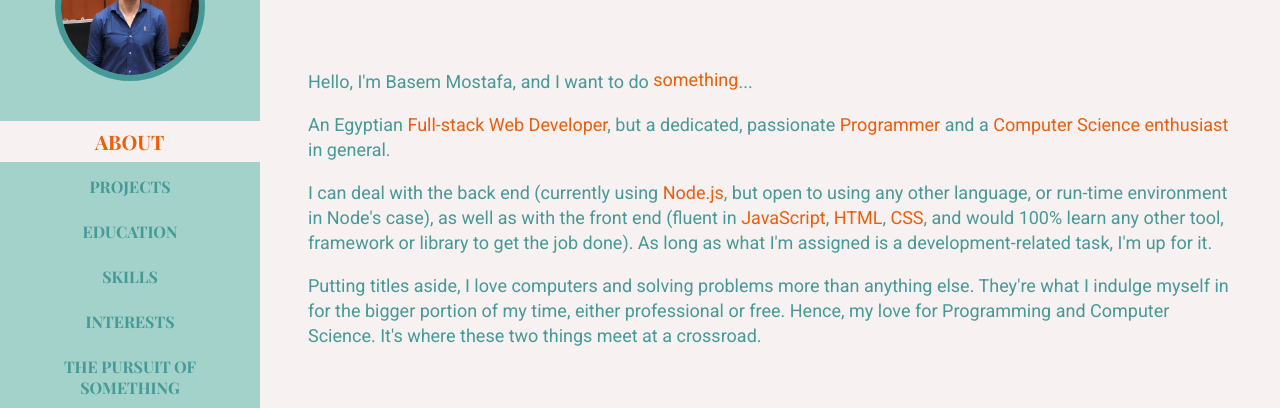
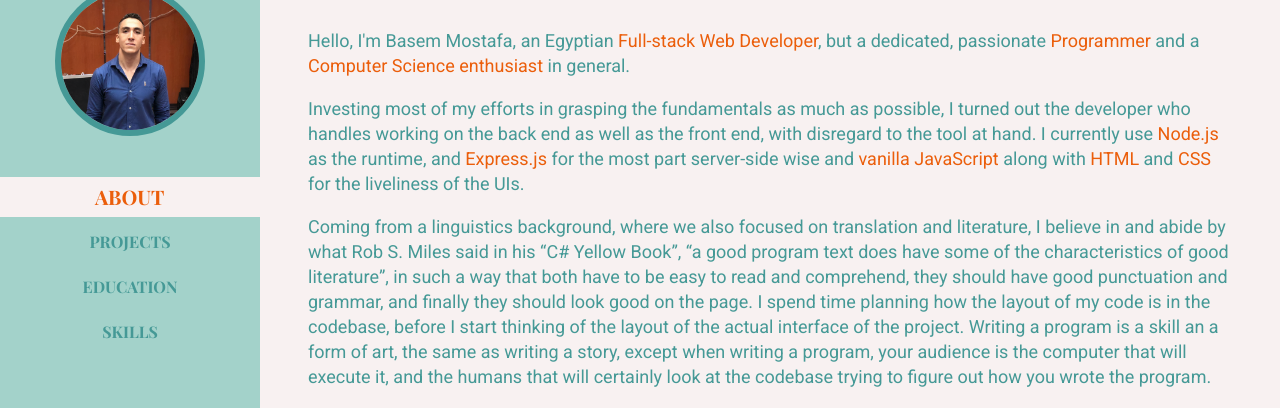
Before and after one commit to Basem98/portfolio, a website: page index.html in a window 1280 px wide. Shown: the part 231-639 px from the top of the page. Drawn offline with nearby package versions, Linux system fonts and the light colour scheme.

Commit message:
fix: Delete unnecessary portfolio sections

```diff
--- a/index.html
+++ b/index.html
@@ -38,8 +38,6 @@
                     <li><a href="#projects">Projects</a></li>
                     <li><a href="#education">Education</a></li>
                     <li><a href="#skills">Skills</a></li>
-                    <li><a href="#interests">Interests</a></li>
-                    <li><a href="#something">The Pursuit Of Something</a></li>
                 </ul>
             </div>
             <div class="img-container">
@@ -63,28 +61,28 @@
                 </div>
 
                 <p>
-                    Hello, I'm Basem Mostafa, and I want to do
-                    <a class="story-anch" href="#something">something</a>...
-                </p>
-                <p>
-                    An Egyptian <span>Full-stack Web Developer</span>,
+                    Hello, I'm Basem Mostafa, an Egyptian <span>Full-stack Web Developer</span>,
                     but a dedicated, passionate <span>Programmer</span> and a <span>Computer Science enthusiast</span>
                     in general.
                 </p>
                 <p>
-                    I can deal with the back end (currently using <span>Node.js</span>, but open to using any other
-                    language, or
-                    run-time environment in Node's case),
-                    as well as with the front end (fluent in <span>JavaScript</span>, <span>HTML</span>,
-                    <span>CSS</span>, and would 100% learn any other
-                    tool, framework or library to get the job done).
-                    As long as what I'm assigned is a development-related task, I'm up for it.
+                    Investing most of my efforts in grasping the fundamentals as much as possible,
+                    I turned out the developer who handles working on the back end as well as the front end,
+                    with disregard to the tool at hand.
+                    I currently use <span>Node.js</span> as the runtime, and <span>Express.js</span> for the most part server-side wise
+                    and <span>vanilla JavaScript</span> along with <span>HTML</span> and <span>CSS</span> for the liveliness of the UIs.
                 </p>
                 <p>
-                    Putting titles aside, I love computers and solving problems more than anything else.
-                    They're what I indulge myself in for the bigger portion of my time, either professional or free.
-                    Hence, my love for Programming and Computer Science. It's where these two things meet at a
-                    crossroad.
+                    Coming from a linguistics background, where we also focused on translation and literature,
+                    I believe in and abide by what Rob S. Miles said in his &#x201C;C# Yellow Book&#x201D;,
+                    &#x201C;a good program text does have some of the characteristics of good literature&#x201D;,
+                    in such a way that both have to be easy to read and comprehend,
+                    they should have good punctuation and grammar, and finally they should look good on the page.
+                    I spend time planning how the layout of my code is in the codebase,
+                    before I start thinking of the layout of the actual interface of the project.
+                    Writing a program is a skill an a form of art, the same as writing a story,
+                    except when writing a program, your audience is the computer that will execute it,
+                    and the humans that will certainly look at the codebase trying to figure out how you wrote the program.
                 </p>
 
                 <div class="social-icons">
@@ -489,14 +487,6 @@
                         <path d="M39.3 89h53.3c4.6 0 8.3-3.7 8.3-8.3V10.3c0-4.6-3.7-8.3-8.3-8.3H39.3C34.7 2 31 5.7 31 10.3v70.3c0 4.7 3.7 8.4 8.3 8.4zm38.2-75h10.8s-1.8 5-7.5 12H70.4c3.7-4 7.1-12 7.1-12zM57 13.6v20.7s27-10.8 27 8.2V77h-8.8l-.2.1V42.3s2.3-8.3-27.8 3.4c-.1.1-.1-32.1-.1-32.1H57zM47 57.2l9.9 9.9L47 77V57.2zm-11.7 45.6c-4 0-7.3.5-9.7 1.4-.9 3.2-1.3 6.6-1.3 10.4 0 7 1.2 11.3 9.2 11.3 3.7 0 6.8-1.1 9.3-2.3L42 120c-2.4.9-5.5 1.7-8.2 1.7-3.5 0-4.6-.9-4.8-6.9h15v-2.2c0-6.1-2.2-9.8-8.7-9.8zM29 112c.1-3 .3-3.8.5-4.7 1.9-.4 4.1-.4 5.6-.4 3.3 0 3.9 2.1 3.9 5.1H29zm-15.1-9.2c-2.7 0-4.9.7-7.9 1.5V94H2v31h4v-16.6c3-1 5-1.5 7-1.5 1 0 2 .5 2 1.7v16.9l.4-.4H20v-15.8c0-3.8-1.8-6.5-6.1-6.5zm108.1.2v17.4c-3 1-5.6 1.5-7.7 1.5-1 0-2.3-.5-2.3-1.7V103h-4v16.7c0 3.7 1.3 6.3 5.6 6.3 2.7 0 7.4-.4 12.4-3.5V103h-4zm-18.2 0h-5.4c-1.3 3-3.2 7-5.6 9H91V94h-5v31h5v-10h2.1c2.8 3 4.6 7 6 10h5.6c-2.1-4-4.5-8.4-7.7-12.4 2.6-2.7 5-5.6 6.8-9.6zM48 125h4v-16.6c2-.8 5-1.1 7-1.2v-4c-3 .2-7 .9-11 3.1V125zm23.4-22.2c-6.1 0-10.3 3.2-10.3 11.7 0 8 3.2 11.5 10.3 11.5 6.1 0 10.3-3.2 10.3-11.7 0-8-3.2-11.5-10.3-11.5zm0 19.2c-4 0-5.7-1.4-5.7-7.5 0-5.6 2-7.7 5.7-7.7 4 0 5.7 1.4 5.7 7.5-.1 5.6-2.1 7.7-5.7 7.7z" fill="#6762A6"></path>
                     </svg>
                 </div>
-
-            </div>
-            <div id="interests" class="resume-itm">
-                <h2>Interests</h2>
-                <p>These are my interests</p>
-            </div>
-            <div id="something" class="resume-itm">
-                <p>This is the story of my love for Computers Science</p>
             </div>
         </section>
     </main>
--- a/styles/animations.css
+++ b/styles/animations.css
@@ -21,32 +21,6 @@
     }
     100% {
         transform: translateX(0px);
-    }
-}
-
-/* Make a block wobble vertically */
-
-@keyframes wobble-vertical {
-    8% {
-        transform: translateY(-8px);
-    }
-    16% {
-        transform: translateY(6px);
-    }
-    24% {
-        transform: translateY(-4px);
-    }
-    32% {
-        transform: translateY(3px);
-    }
-    40% {
-        transform: translateY(-2px);
-    }
-    48% {
-        transform: translateY(0px);
-    }
-    100% {
-        transform: translateY(0px);
     }
 }
 
--- a/styles/index.css
+++ b/styles/index.css
@@ -233,13 +233,6 @@ li {
     animation: 1s ease-in-out 1 wobble-horizontal;
 }
 
-.story-anch {
-    display: inline-block;
-    text-decoration: none;
-    animation: 3s ease-in-out infinite wobble-vertical;
-}
-
-
 #projects {
     padding: 4.8rem !important;
 }
@@ -468,6 +461,13 @@ li {
 
 .skill-icon path {
     fill: var(--txt-color);
+}
+
+.quote-header {
+    font-style: italic;
+    text-align: center;
+    color: var(--special-txt);
+    font-size: 1.6rem;
 }
 
 
```
